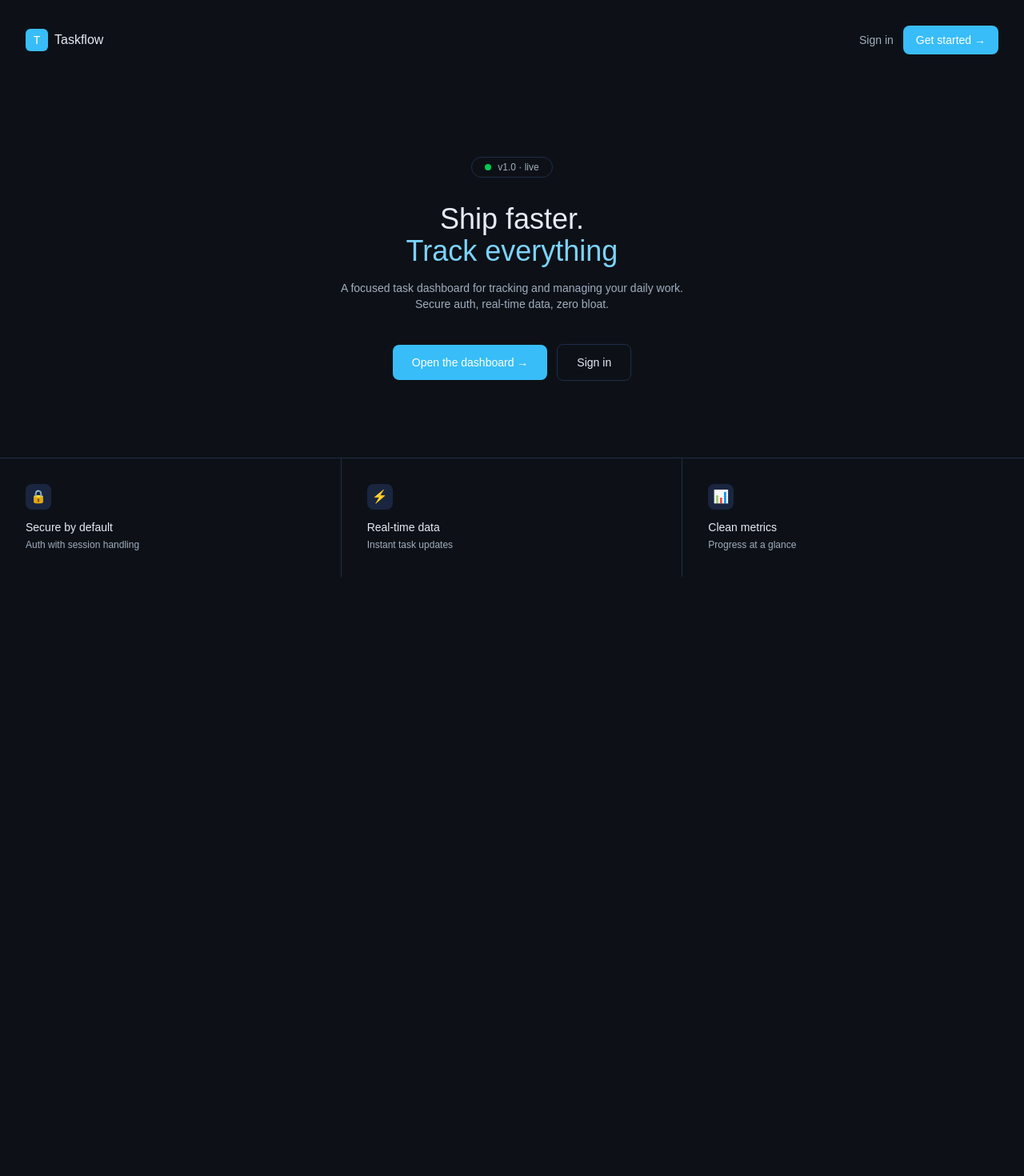
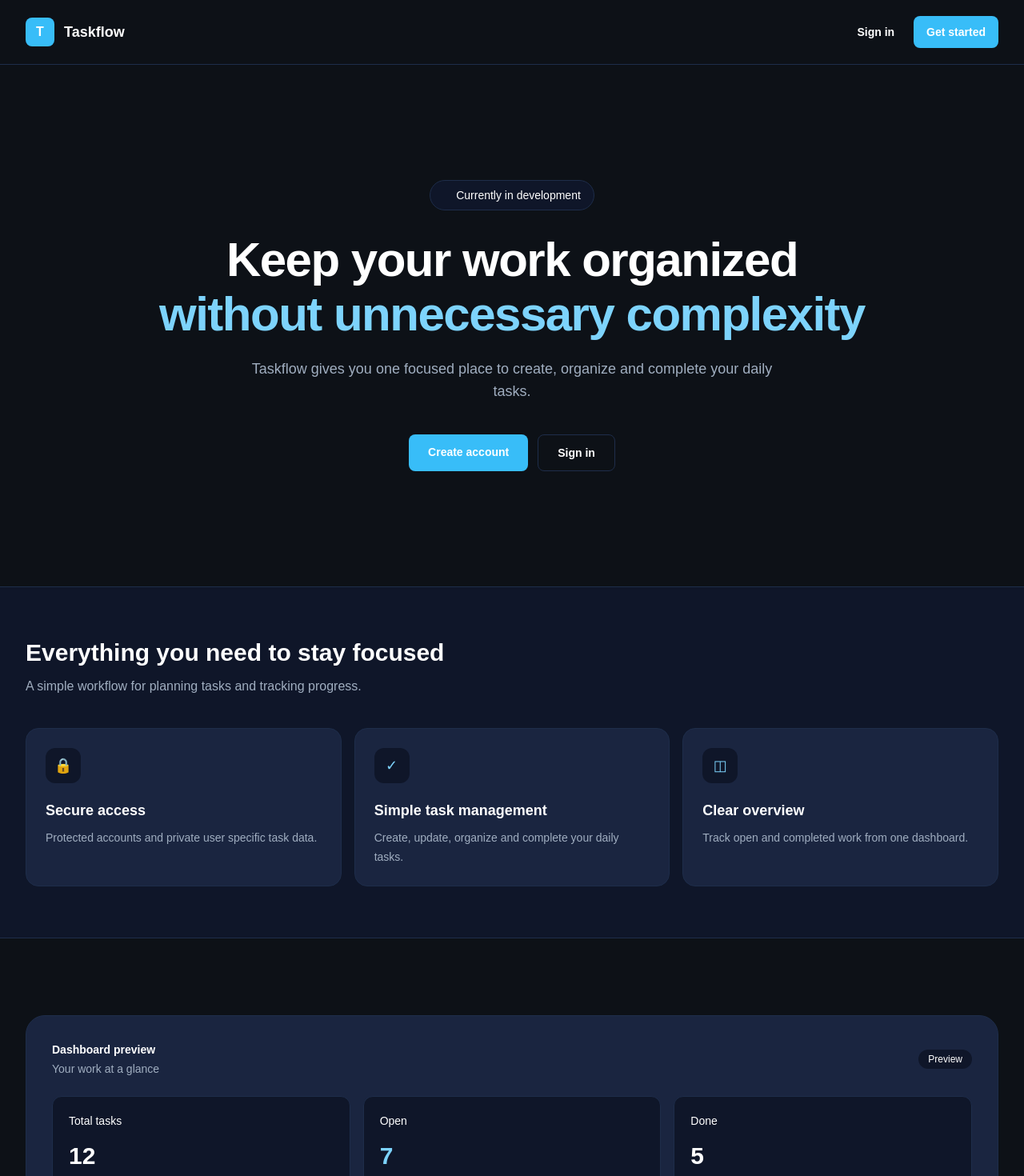
Before and after one commit to lina98st/taskflow, a Next.js app: page / in a window 1280 px wide. Shown: the top 1470 px of the page at 80% size. Before the commit the page ends 800 px from the top, so only its background shows below. Built offline with nearby package versions, Linux system fonts and the light colour scheme.

Commit message:
style: redesign landing page and update metadata

```diff
--- a/app/layout.tsx
+++ b/app/layout.tsx
@@ -13,8 +13,25 @@ const geistMono = Geist_Mono({
 });
 
 export const metadata: Metadata = {
-  title: "Create Next App",
-  description: "Generated by create next app",
+  title: {
+    default: "Taskflow",
+    template: "%s | Taskflow",
+  },
+  description:
+    "Taskflow is a modern task management application for organizing, tracking, and completing daily work.",
+  keywords: [
+    "task management",
+    "productivity",
+    "next.js",
+    "typescript",
+    "dashboard",
+  ],
+  authors: [
+    {
+      name: "Alina Schmidt",
+    },
+  ],
+  creator: "Alina Schmidt",
 };
 
 export default function RootLayout({
@@ -23,11 +40,10 @@ export default function RootLayout({
   children: React.ReactNode;
 }>) {
   return (
-    <html
-      lang="en"
-      className={`${geistSans.variable} ${geistMono.variable} h-full antialiased`}
-    >
-      <body className="min-h-full flex flex-col">{children}</body>
+    <html lang="en" className={`${geistSans.variable} ${geistMono.variable}`}>
+      <body className="min-h-screen bg-[var(--bg-base)] text-[var(--text-primary)] antialiased">
+        {children}
+      </body>
     </html>
   );
 }
--- a/app/page.tsx
+++ b/app/page.tsx
@@ -1,76 +1,186 @@
+import Link from "next/link";
+
+const features = [
+  {
+    title: "Secure access",
+    description: "Protected accounts and private user specific task data.",
+    icon: "🔒",
+  },
+  {
+    title: "Simple task management",
+    description: "Create, update, organize and complete your daily tasks.",
+    icon: "✓",
+  },
+  {
+    title: "Clear overview",
+    description: "Track open and completed work from one dashboard.",
+    icon: "◫",
+  },
+];
+
 export default function Home() {
   return (
-    <div className="min-h-screen bg-[#0d1117]">
-      {/* Navbar */}
-      <section className="flex items-center justify-between p-8">
-        <div className="flex items-center gap-2">
-          <div className="w-7 h-7 flex rounded-md items-center justify-center text-white text-sm bg-[#38bdf8]">
+    <main className="min-h-screen bg-[var(--bg-base)] text-white">
+      <header className="border-b border-[var(--border)]">
+        <div className="mx-auto flex max-w-7xl items-center justify-between px-5 py-5 sm:px-8">
+          <Link
+            href="/"
+            aria-label="Taskflow home"
+            className="flex items-center gap-3 rounded-lg"
+          >
+            <span className="flex h-9 w-9 items-center justify-center rounded-lg bg-[var(--accent)] font-semibold text-white">
               T
+            </span>
+
+            <span className="text-lg font-semibold text-white">Taskflow</span>
+          </Link>
+
+          <nav aria-label="Main navigation" className="flex items-center gap-3">
+            <Link
+              href="/login"
+              className="rounded-lg px-3 py-2 text-sm font-semibold text-white transition hover:bg-[var(--bg-card)]"
+            >
+              Sign in
+            </Link>
+
+            <Link
+              href="/register"
+              className="rounded-lg bg-[var(--accent)] px-4 py-2.5 text-sm font-semibold text-white transition hover:bg-[var(--accent-hover)]"
+            >
+              Get started
+            </Link>
+          </nav>
         </div>
-          <div className="font-medium text-[#e8eaf6]">Taskflow</div>
+      </header>
+
+      <section className="mx-auto flex max-w-7xl flex-col items-center px-5 py-20 text-center sm:px-8 sm:py-28 lg:py-36">
+        <div className="mb-8 flex items-center gap-2 rounded-full border border-[var(--border)] bg-[var(--bg-surface)] px-4 py-2 text-sm text-white">
+          <span
+            aria-hidden="true"
+            className="h-2 w-2 rounded-full bg-[var(--warning)]"
+          />
+          Currently in development
         </div>
-        <div className="flex items-center gap-3">
-          <button className="text-sm text-[#a0aec0]">Sign in</button>
-          <button className="text-sm px-4 rounded-lg py-2 text-white bg-[#38bdf8]">
-            Get started →
-          </button>
+
+        <h1 className="max-w-4xl text-4xl font-semibold tracking-tight text-white sm:text-5xl lg:text-6xl">
+          Keep your work organized
+          <span className="mt-2 block text-[var(--accent-light)]">
+            without unnecessary complexity
+          </span>
+        </h1>
+
+        <p className="mt-6 max-w-2xl text-base leading-7 text-[var(--text-muted)] sm:text-lg">
+          Taskflow gives you one focused place to create, organize and complete
+          your daily tasks.
+        </p>
+
+        <div className="mt-10 flex w-full flex-col justify-center gap-3 sm:w-auto sm:flex-row">
+          <Link
+            href="/register"
+            className="rounded-lg bg-[var(--accent)] px-6 py-3 text-sm font-semibold text-white transition hover:bg-[var(--accent-hover)]"
+          >
+            Create account
+          </Link>
+
+          <Link
+            href="/login"
+            className="rounded-lg border border-[var(--border)] px-6 py-3 text-sm font-semibold text-white transition hover:border-[var(--border-hover)] hover:bg-[var(--bg-card)]"
+          >
+            Sign in
+          </Link>
         </div>
       </section>
-      {/* Hero section */}
-      <section className="p-24 text-center items-center flex flex-col">
-        <div className="rounded-full flex items-center gap-2 px-4 py-1 mb-8 text-[#a0aec0] text-xs border border-[#1e2d4a]">
-          <span className="w-2 h-2 rounded-full bg-green-500"></span>
-          v1.0 · live
+
+      <section
+        aria-labelledby="features-heading"
+        className="border-y border-[var(--border)] bg-[var(--bg-surface)]"
+      >
+        <div className="mx-auto max-w-7xl px-5 py-16 sm:px-8">
+          <div className="mb-10 max-w-2xl">
+            <h2
+              id="features-heading"
+              className="text-2xl font-semibold text-white sm:text-3xl"
+            >
+              Everything you need to stay focused
+            </h2>
+
+            <p className="mt-3 text-sm leading-6 text-[var(--text-muted)] sm:text-base">
+              A simple workflow for planning tasks and tracking progress.
+            </p>
           </div>
-        <h1 className="text-4xl font-medium text-[#e8eaf6] mb-4">
-          Ship faster.
-          <br />
-          <span className="text-[#7dd3fc]">Track everything</span>
-        </h1>
-        <p className="text-sm max-w-md mb-10 text-[#a0aec0]">
-          A focused task dashboard for tracking and managing your daily work.
-          Secure auth, real-time data, zero bloat.
+
+          <div className="grid gap-4 md:grid-cols-3">
+            {features.map((feature) => (
+              <article
+                key={feature.title}
+                className="rounded-2xl border border-[var(--border)] bg-[var(--bg-card)] p-6"
+              >
+                <div
+                  aria-hidden="true"
+                  className="mb-5 flex h-11 w-11 items-center justify-center rounded-xl bg-[var(--bg-surface)] text-lg text-[var(--accent-light)]"
+                >
+                  {feature.icon}
+                </div>
+
+                <h3 className="text-lg font-semibold text-white">
+                  {feature.title}
+                </h3>
+
+                <p className="mt-2 text-sm leading-6 text-[var(--text-muted)]">
+                  {feature.description}
                 </p>
-        <div className="flex items-center gap-3">
-          <button className="bg-[#38bdf8] text-white text-sm px-6 py-3 rounded-lg">
-            Open the dashboard →
-          </button>
-          <button className="border border-[#1e2d4a] text-[#e8eaf6] text-sm px-6 py-3 rounded-lg">
-            Sign in
-          </button>
+              </article>
+            ))}
+          </div>
         </div>
       </section>
-      {/* Feature cards */}
-      <section className="grid grid-cols-3 border-t border-[#1e2d4a]">
-        <div className="p-8 border-r border-[#1e2d4a]">
-          <div className="w-8 h-8 rounded-lg bg-[#1a2540] flex items-center justify-center mb-3">
-            🔒
-          </div>
-          <p className="text-sm font-medium text-[#e8eaf6] mb-1">
-            Secure by default
+
+      <section className="mx-auto max-w-7xl px-5 py-16 sm:px-8 sm:py-24">
+        <div className="overflow-hidden rounded-3xl border border-[var(--border)] bg-[var(--bg-card)] p-5 sm:p-8">
+          <div className="mb-6 flex items-center justify-between">
+            <div>
+              <p className="text-sm font-semibold text-white">
+                Dashboard preview
               </p>
-          <p className="text-xs text-[#a0aec0]">Auth with session handling</p>
-        </div>
-        <div className="p-8 border-r border-[#1e2d4a]">
-          <div className="w-8 h-8 rounded-lg bg-[#1a2540] flex items-center justify-center mb-3">
-            ⚡
-          </div>
-          <p className="text-sm font-medium text-[#e8eaf6] mb-1">
-            Real-time data
+              <p className="mt-1 text-sm text-[var(--text-muted)]">
+                Your work at a glance
               </p>
-          <p className="text-xs text-[#a0aec0]">Instant task updates</p>
             </div>
 
-        <div className="p-8">
-          <div className="w-8 h-8 rounded-lg bg-[#1a2540] flex items-center justify-center mb-3">
-            📊
+            <span className="rounded-full bg-[var(--bg-surface)] px-3 py-1 text-xs font-medium text-white">
+              Preview
+            </span>
           </div>
-          <p className="text-sm font-medium text-[#e8eaf6] mb-1">
-            Clean metrics
+
+          <div className="grid gap-4 sm:grid-cols-3">
+            <div className="rounded-xl border border-[var(--border)] bg-[var(--bg-surface)] p-5">
+              <p className="text-sm font-medium text-white">Total tasks</p>
+              <p className="mt-4 text-3xl font-semibold text-white">12</p>
+            </div>
+
+            <div className="rounded-xl border border-[var(--border)] bg-[var(--bg-surface)] p-5">
+              <p className="text-sm font-medium text-white">Open</p>
+              <p className="mt-4 text-3xl font-semibold text-[var(--accent-light)]">
+                7
               </p>
-          <p className="text-xs text-[#a0aec0]">Progress at a glance</p>
+            </div>
+
+            <div className="rounded-xl border border-[var(--border)] bg-[var(--bg-surface)] p-5">
+              <p className="text-sm font-medium text-white">Done</p>
+              <p className="mt-4 text-3xl font-semibold text-[var(--success)]">
+                5
+              </p>
+            </div>
+          </div>
         </div>
       </section>
+
+      <footer className="border-t border-[var(--border)]">
+        <div className="mx-auto flex max-w-7xl flex-col gap-3 px-5 py-8 text-sm text-[var(--text-muted)] sm:flex-row sm:items-center sm:justify-between sm:px-8">
+          <p>© 2026 Taskflow</p>
+          <p>Created by Alina Schmidt</p>
         </div>
+      </footer>
+    </main>
   );
 }
```
Lines whose indentation alone changed are shown as unchanged.
